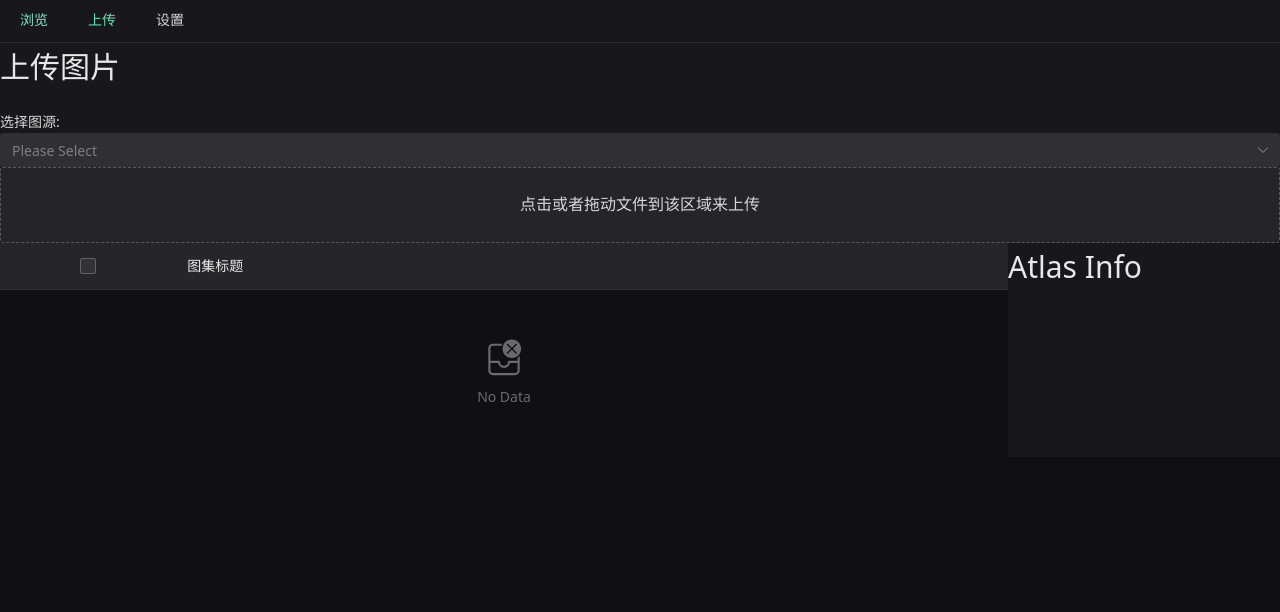
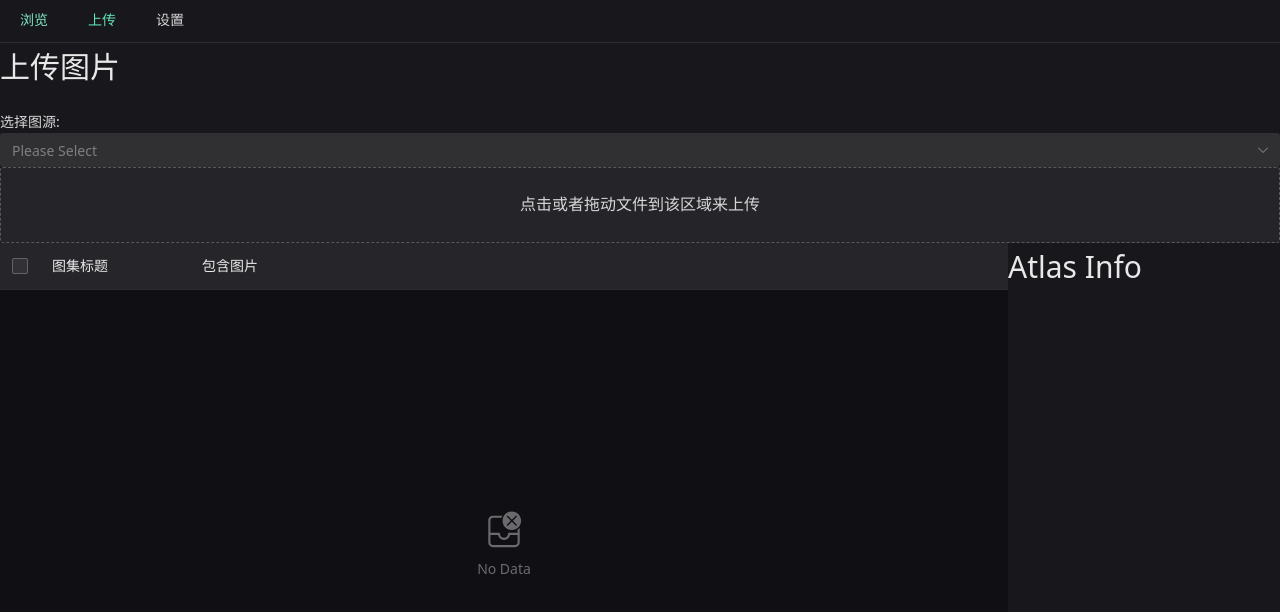
Before and after one commit to MuziXiao2/BaKaBooru, a Vue app in the folder frontend/: page /upload in a window 1280 px wide. Shown: the top 612 px of the page. Built offline with nearby package versions, Linux system fonts and the light colour scheme; the HTML template or start-up script is replaced by a standard one.

Commit message:
优化布局样式

```diff
--- a/frontend/components.d.ts
+++ b/frontend/components.d.ts
@@ -96,6 +96,7 @@ declare module 'vue' {
     RouterView: typeof import('vue-router')['RouterView']
     Search: typeof import('./src/components/view/sider/Search.vue')['default']
     SearchBar: typeof import('./src/components/atlas/Sider/SearchBar.vue')['default']
+    ShowOrEdit: typeof import('./src/components/common/ShowOrEdit.vue')['default']
     Sider: typeof import('./src/components/view/Sider.vue')['default']
     SourceGroupList: typeof import('./src/components/sources/SourceGroupList.vue')['default']
     SourceLayout: typeof import('./src/components/layout/SourceLayout.vue')['default']
--- /dev/null
+++ b/frontend/src/components/common/ShowOrEdit.vue
@@ -0,0 +1,46 @@
+<script setup lang="ts">
+import { ref, nextTick, defineProps } from 'vue'
+import { NInput } from 'naive-ui'
+
+// 定义 props
+const props = defineProps<{
+  value: string
+  onUpdateValue: (value: string) => void
+}>()
+
+// 响应式状态
+const isEdit = ref(false)
+const inputRef = ref<InstanceType<typeof NInput> | null>(null)
+const inputValue = ref(props.value)
+
+// 点击切换到编辑模式
+function handleOnClick() {
+  isEdit.value = true
+  nextTick(() => {
+    inputRef.value?.focus()
+  })
+}
+
+// 保存更改并退出编辑模式
+function handleChange() {
+  props.onUpdateValue(inputValue.value)
+  isEdit.value = false
+}
+</script>
+
+<template>
+  <div style="min-height: 22px" @click="handleOnClick">
+    <n-input
+      v-if="isEdit"
+      ref="inputRef"
+      v-model:value="inputValue"
+      @change="handleChange"
+      @blur="handleChange"
+    />
+    <span v-else>{{ props.value }}</span>
+  </div>
+</template>
+
+<style scoped>
+/* 可选：添加一些样式 */
+</style>
--- a/frontend/src/components/layout/AppLayout.vue
+++ b/frontend/src/components/layout/AppLayout.vue
@@ -9,4 +9,8 @@
   </n-layout>
 </template>
 
-<style scoped></style>
+<style scoped>
+.n-layout {
+  height: 100vh;
+}
+</style>
--- a/frontend/src/components/layout/UploadLayout.vue
+++ b/frontend/src/components/layout/UploadLayout.vue
@@ -1,13 +1,23 @@
 <script setup lang="ts"></script>
 
 <template>
-  <n-layout style="height: calc(100vh - 43px)" :native-scrollbar="false" sider-placement="right">
+  <n-layout
+    style="height: calc(100vh - 43px)"
+    content-style="height:100%;display: flex; flex-direction: column"
+    :native-scrollbar="false"
+    sider-placement="right"
+  >
     <n-layout-header>
       <slot name="header" />
     </n-layout-header>
 
     <n-layout-content>
-      <n-layout :native-scrollbar="false" has-sider>
+      <n-layout
+        style="height: 100%"
+        content-style="height:100%"
+        :native-scrollbar="false"
+        has-sider
+      >
         <n-layout-content>
           <slot name="content" />
         </n-layout-content>
--- a/frontend/src/components/upload/UploadedList.vue
+++ b/frontend/src/components/upload/UploadedList.vue
@@ -1,90 +1,28 @@
 <script setup lang="ts">
 import { VueDraggable } from 'vue-draggable-plus'
 import { useUploadStateStore } from '@/stores/modules/upload/upload-state.ts'
-import { defineComponent, h, nextTick, ref } from 'vue'
-import { NInput } from 'naive-ui'
-import { storeToRefs } from 'pinia'
 
 const uploadStateStore = useUploadStateStore()
-const { uploadedListData: data } = storeToRefs(uploadStateStore)
-
-const ShowOrEdit = defineComponent({
-  props: {
-    value: [String, Number],
-    onUpdateValue: [Function, Array],
-  },
-  setup(props) {
-    const isEdit = ref(false)
-    const inputRef = ref(null)
-    const inputValue = ref(props.value)
-
-    function handleOnClick() {
-      isEdit.value = true
-      nextTick(() => {
-        inputRef.value.focus()
-      })
-    }
-
-    function handleChange() {
-      props.onUpdateValue(inputValue.value)
-      isEdit.value = false
-    }
-
-    return () =>
-      h(
-        'div',
-        {
-          style: 'min-height: 22px',
-          onClick: handleOnClick,
-        },
-        isEdit.value
-          ? h(NInput, {
-              ref: inputRef,
-              value: inputValue.value,
-              onUpdateValue: (v) => {
-                inputValue.value = v
-              },
-              onChange: handleChange,
-              onBlur: handleChange,
-            })
-          : props.value,
-      )
-  },
-})
-
-const columns = [
-  {
-    type: 'selection',
-  },
-  {
-    title: '图集标题',
-    key: 'title',
-    width: 150,
-    render: (row) => {
-      const index = data.value.findIndex((item) => item.key === row.key)
-      return h(ShowOrEdit, {
-        value: row.title,
-        onUpdateValue: (v) => {
-          data.value[index].title = v
-        },
-      })
-    },
-  },
-  {
-    type: 'expand',
-    expandable: () => true,
-    renderExpand: (row) => {
-      return `${row.title} is a good guy.`
-    },
-  },
-]
 </script>
 
 <template>
-  <VueDraggable v-if="data.length > 0" v-model="data" :animation="150" target=".n-data-table-tbody">
-    <n-data-table :columns="columns" :data="data" :bordered="false" />
-  </VueDraggable>
-  <n-data-table v-else :columns="columns" :bordered="false" />
+  <vue-draggable
+    v-if="uploadStateStore.data.length"
+    v-model="uploadStateStore.data"
+    :animation="150"
+    target=".n-data-table-tbody"
+  >
+    <n-data-table
+      :columns="uploadStateStore.columns"
+      :data="uploadStateStore.data"
+      :bordered="false"
+    />
+  </vue-draggable>
+  <n-data-table v-else :columns="uploadStateStore.columns" :bordered="false" />
 </template>
 
-<style scoped></style>
+<style scoped>
+.n-data-table {
+  height: 100%;
+}
+</style>
--- a/frontend/src/components/upload/Uploader.vue
+++ b/frontend/src/components/upload/Uploader.vue
@@ -1,5 +1,4 @@
 <script setup lang="ts">
-// import { addImage } from '@/api/image.ts'
 import { useUploadStateStore } from '@/stores/modules/upload/upload-state.ts'
 
 const uploadStateStore = useUploadStateStore()
@@ -7,15 +6,7 @@ const uploadStateStore = useUploadStateStore()
 const handleFinish = ({ event }: { event?: ProgressEvent }) => {
   const response = JSON.parse((event?.target as XMLHttpRequest).response)
 
-  // addImage({
-  //   title: 'test',
-  //   url: response.url,
-  //   size: response.size,
-  //   atlas_id: 1,
-  // })
-  //
-
-  uploadStateStore.addUpdataedData('Title', response.url, response.size)
+  uploadStateStore.addData('Title', response.url, response.size)
 }
 </script>
 
--- a/frontend/src/stores/modules/upload/upload-state.ts
+++ b/frontend/src/stores/modules/upload/upload-state.ts
@@ -1,20 +1,44 @@
 import { defineStore } from 'pinia'
+import { h } from 'vue'
+import ShowOrEdit from '@/components/common/ShowOrEdit.vue'
 
 export const useUploadStateStore = defineStore('upload-state', {
   state: () => ({
-    uploadedListData: [] as Array<{
+    data: [] as Array<{
       key: number
       title: string
       images: Array<{ url: string; size: number }>
     }>,
   }),
   getters: {
-    isUploadedListEmpty: () => this.uploadedListData.length === 0,
+    columns: (state) => [
+      {
+        type: 'selection',
+      },
+      {
+        title: '图集标题',
+        key: 'title',
+        width: 150,
+        render: (row) => {
+          const index = state.data.findIndex((item) => item.key === row.key)
+          return h(ShowOrEdit, {
+            value: row.title,
+            onUpdateValue: (v) => (state.data[index].title = v),
+          })
+        },
+      },
+      {
+        title: '包含图片',
+        key: 'images',
+      },
+    ],
   },
   actions: {
-    addUpdataedData(title, url, size) {
-      this.uploadedListData.push({
-        key: this.uploadedListData.length,
+
+
+    addData(title, url, size) {
+      this.data.push({
+        key: this.data.length,
         title: title,
         images: [
           {
```
